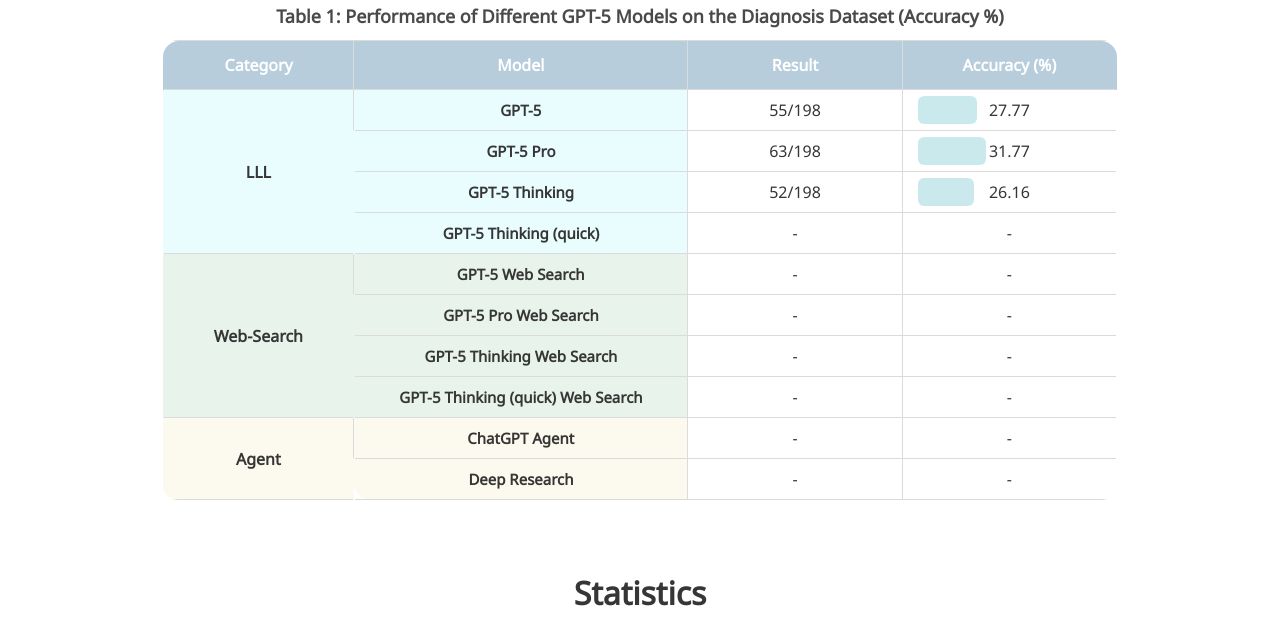
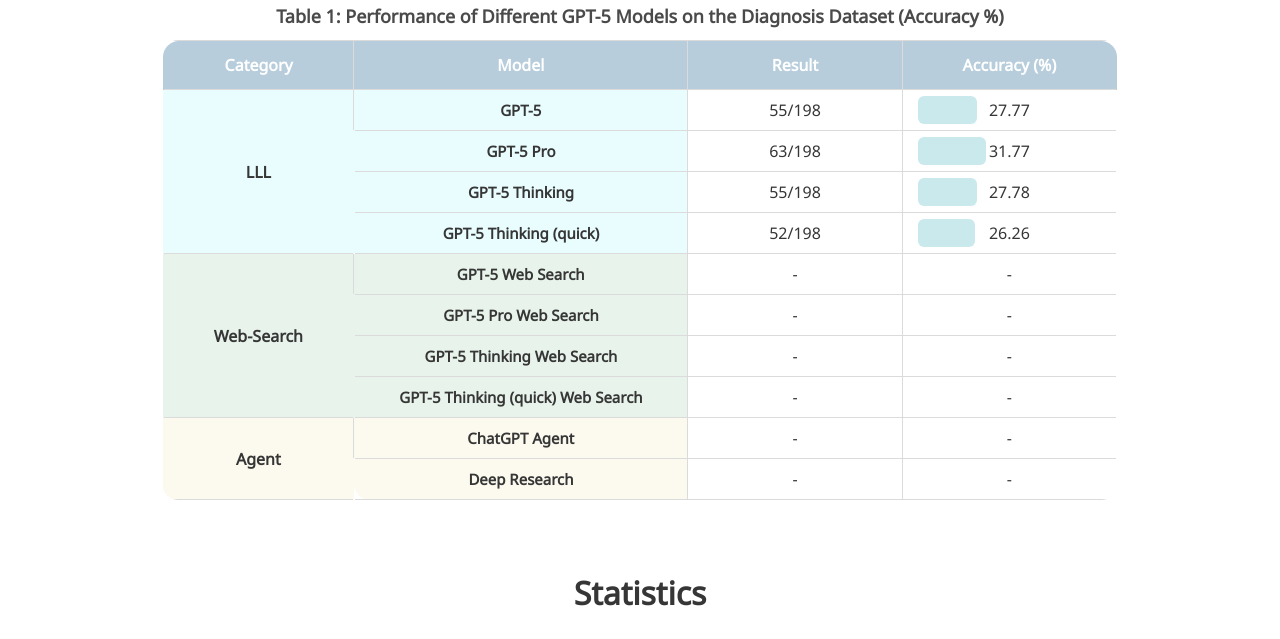
Before and after one commit to JiarongQian/Evaluating-GPT-5-Based-AI-Agents-in-Medicine, a plain HTML site: page index.html in a window 1280 px wide. Shown: the part 2634-3273 px from the top of the page. Drawn offline with nearby package versions, Linux system fonts and the light colour scheme; some icons are missing; a web font is replaced by a local one.

Commit message:
Update site

```diff
--- a/index.html
+++ b/index.html
@@ -283,21 +283,21 @@
                 <tr>
                   <td class="model-1">GPT-5 Thinking</td>
                   <td class="data-cell">
-                    <span class="cell-value">52/198</span>
+                    <span class="cell-value">55/198</span>
                   </td>
                   <td class="data-cell">
-                    <div class="progress-bar-1" style="width: 26.16%;"></div>
-                    <span class="cell-value">26.16</span>
+                    <div class="progress-bar-1" style="width: 27.77%;"></div>
+                    <span class="cell-value">27.78</span>
                   </td>
                 </tr>
                 <tr>
                   <td class="model-1">GPT-5 Thinking (quick)</td>
                   <td class="data-cell">
-                    <span class="cell-value">-</span>
+                    <span class="cell-value">52/198</span>
                   </td>
                   <td class="data-cell">
-                    <div class="progress-bar-1" style="width: 0%;"></div>
-                    <span class="cell-value">-</span>
+                    <div class="progress-bar-1" style="width: 26.77%;"></div>
+                    <span class="cell-value">26.26</span>
                   </td>
                 </tr>
 
```
